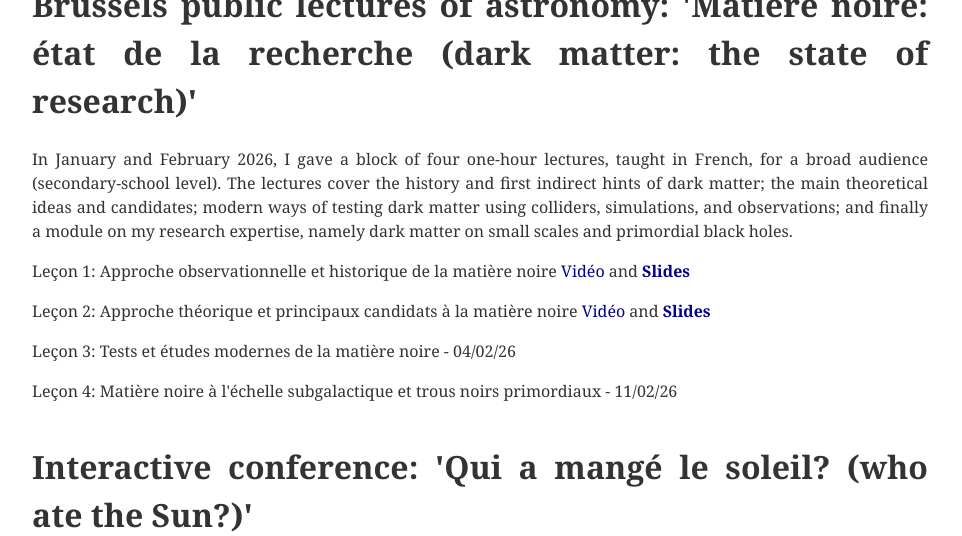
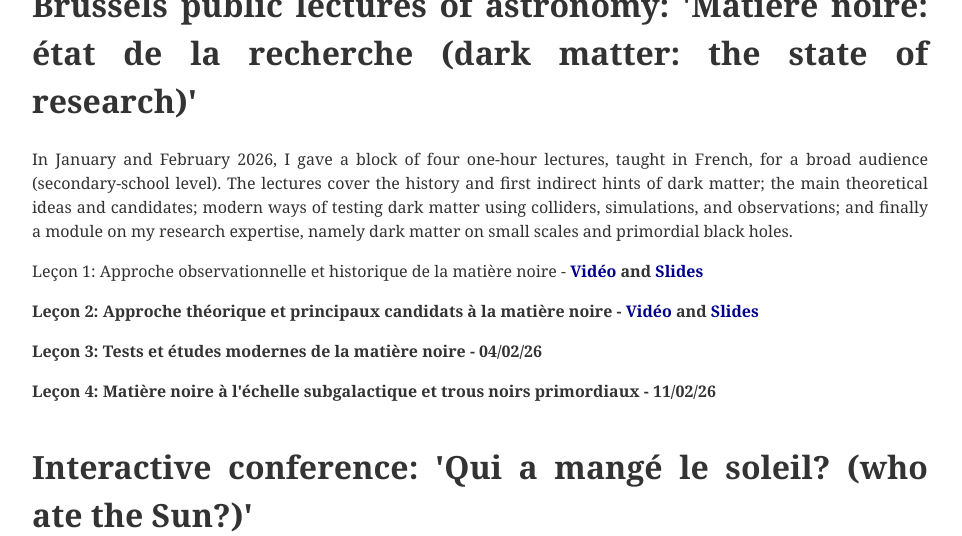
Before and after one commit to nicolasesser/nicolasesser.github.io, a Jekyll site: the page built from outreach.html, in a window 1280 px wide and 900 px high, scrolled down 2377 px, cut to the strip 0-536 px from the top of the window. Shown: the whole strip, without its empty margins (160-1122 px from the left). Built offline with Jekyll 4.4.1, drawn with Linux system fonts in a browser that asks for light colours.

Commit message:
update outreach_CPA2

```diff
--- a/outreach.html
+++ b/outreach.html
@@ -50,9 +50,9 @@
 
 <p> In January and February 2026, I gave a block of four one-hour lectures, taught in French, for a broad audience (secondary-school level). The lectures cover the history and first indirect hints of dark matter; the main theoretical ideas and candidates; modern ways of testing dark matter using colliders, simulations, and observations; and finally a module on my research expertise, namely dark matter on small scales and primordial black holes. </p>
 
-<p> Leçon 1: Approche observationnelle et historique de la matière noire <a href="https://www.dailymotion.com/video/x9xx7qm" target="_blank" style="color: darkblue;">Vidéo</a> and  <a href="/docs/CPA_matierenoire_1.pdf" target="_blank" style="color: darkblue; text-decoration: none;"> <strong>Slides</strong></a> </p>
+<p> Leçon 1: Approche observationnelle et historique de la matière noire - <a href="https://www.dailymotion.com/video/x9xx7qm" target="_blank" style="color: darkblue;"><strong>Vidéo<strong></a> and <a href="/docs/CPA_matierenoire_1.pdf" target="_blank" style="color: darkblue; text-decoration: none;"><strong>Slides</strong></a> </p>
 
-<p> Leçon 2: Approche théorique et principaux candidats à la matière noire <a href="/docs/CPA_matiere_noire_2.mp4" target="_blank" style="color: darkblue; text-decoration: none;">Vidéo</a> and  <a href="/docs/CPA_matierenoire_2.pdf" target="_blank" style="color: darkblue; text-decoration: none;"> <strong>Slides</strong></a> </p>
+<p> Leçon 2: Approche théorique et principaux candidats à la matière noire - <a href="/docs/CPA_matiere_noire_2.mp4" target="_blank" style="color: darkblue; text-decoration: none;"><strong>Vidéo<strong></a> and <a href="/docs/CPA_matierenoire_2.pdf" target="_blank" style="color: darkblue; text-decoration: none;"><strong>Slides</strong></a> </p>
 
 <p> Leçon 3: Tests et études modernes de la matière noire - 04/02/26 </p>
 
```
